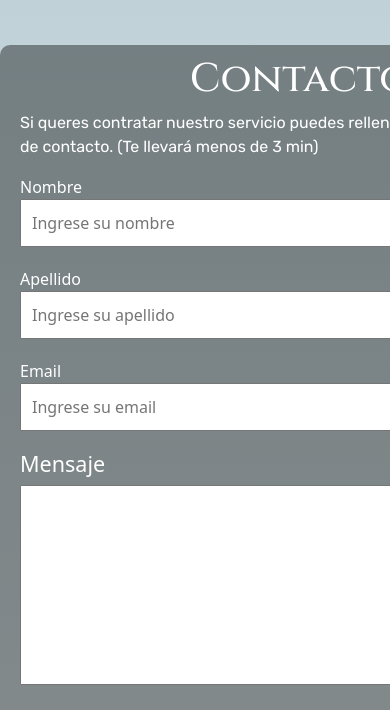
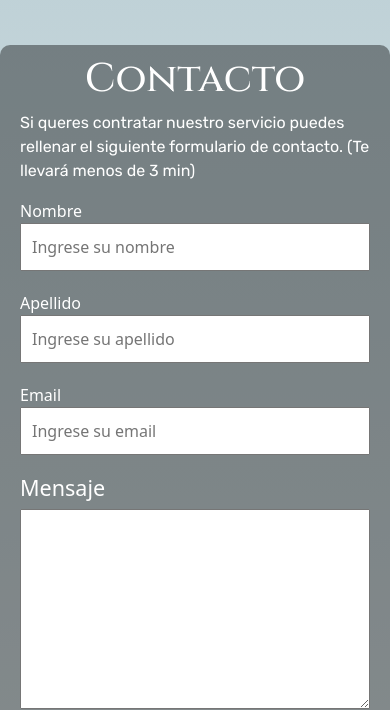
Before and after one commit to GuadaMaldonado/Ocassio-Proyecto-Final, a plain HTML site: page html/contacto.html in a window 390 px wide. Shown: the part 101-811 px from the top of the page. Drawn offline with nearby package versions, Linux system fonts and the light colour scheme.

Commit message:
Agregado de iconos y media queries

```diff
--- a/css/style.css
+++ b/css/style.css
@@ -220,12 +220,12 @@ p, button, h3{
     border-radius: 10px;
   }
   /* CONTACTO*/
-.container-contacto {
+.form__container {
     padding-top: 20px;
     padding-bottom: 50px;
     color: rgb(255, 255, 255);
   }
-  .titulo-contacto {
+  .form__titulo {
     text-align: center;
     font-size: 40px;
   }
@@ -255,3 +255,9 @@ p, button, h3{
  footer .container .row li{
   list-style: none;
  }
+
+ @media (max-width: 600px) {
+   form{
+    width: 100%;
+   }
+ }
--- a/html/contacto.html
+++ b/html/contacto.html
@@ -37,9 +37,9 @@
 </header>
 <!-- Termina barra de menú -->
     <main>
-      <section class="container-contacto">
+      <section class="form__container">
         <form>
-          <h1 class="titulo-contacto">Contacto</h1>
+          <h1 class="form__titulo">Contacto</h1>
           <p>
             Si queres contratar nuestro servicio puedes rellenar el siguiente
             formulario de contacto. (Te llevará menos de 3 min)
```
Also changed, not shown: index.html (+16 -5 lines).
